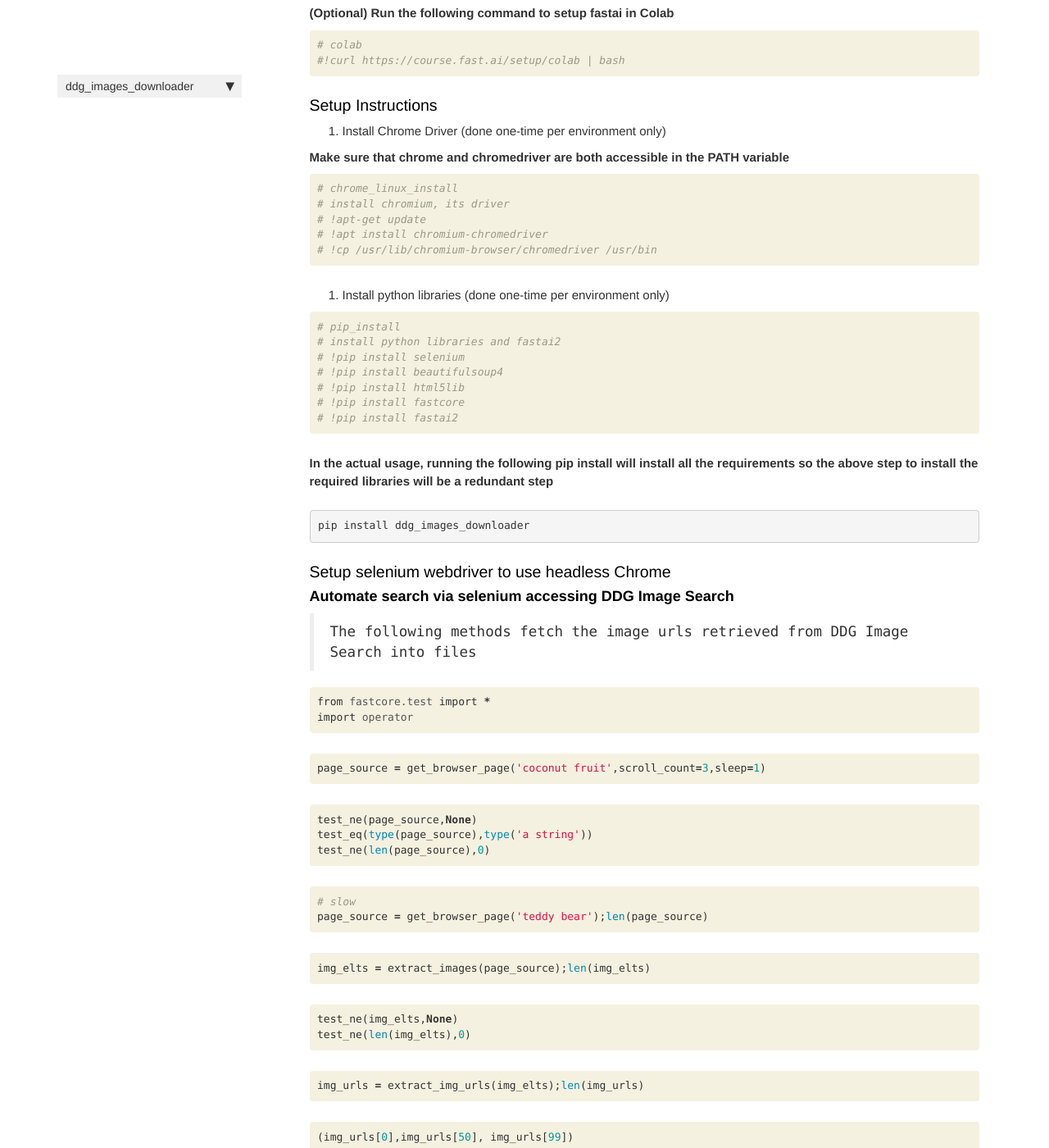
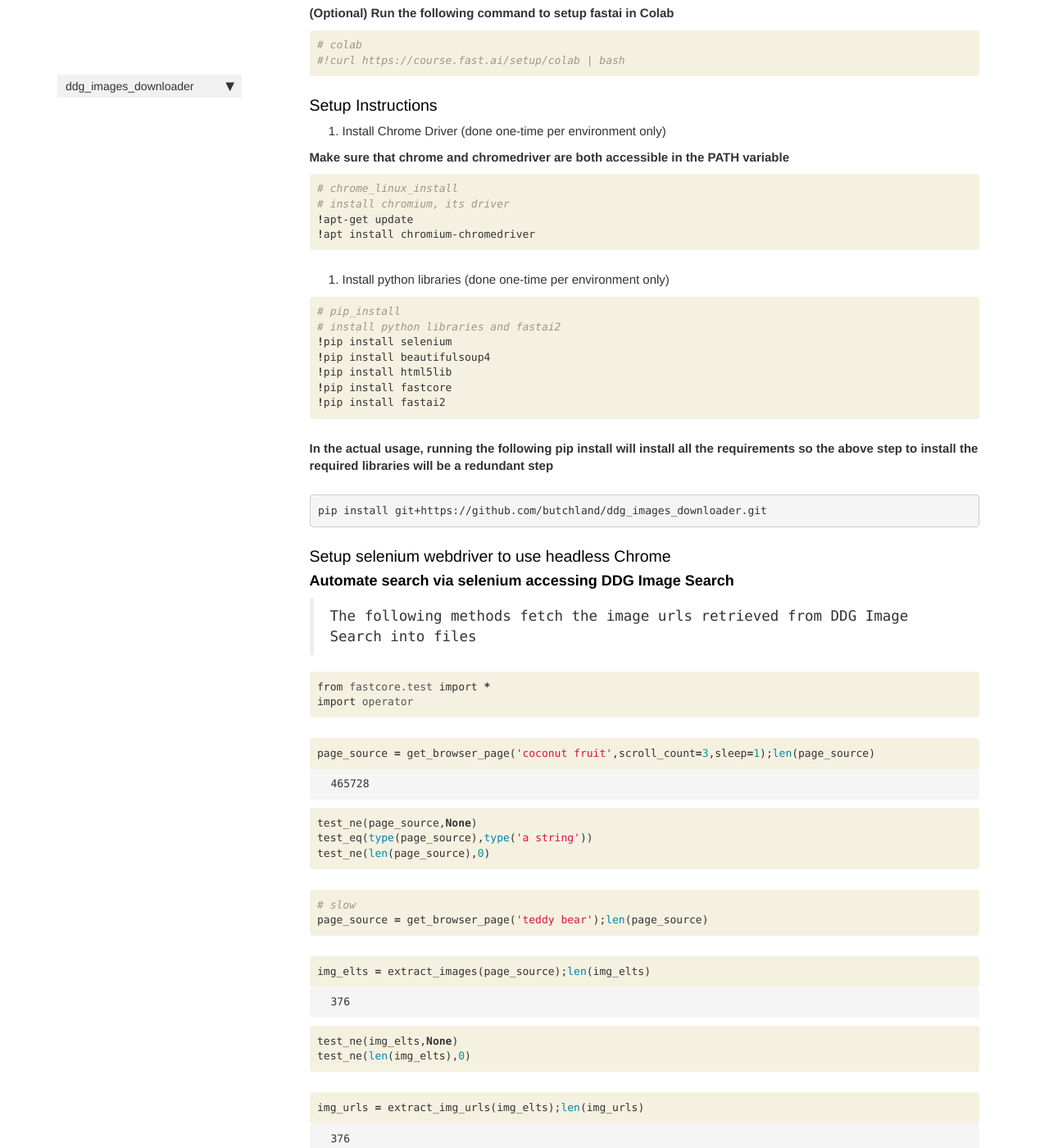
Before and after one commit to butchland/ddg_images_downloader, a Jekyll site: the page built from docs/images.html, in a window 1280 px wide and 1400 px high, scrolled down 536 px. Shown: the whole window at 82% size. Built offline with Jekyll 4.4.1, drawn with Linux system fonts in a browser that asks for light colours; nearby versions of some CDN libraries; comment, search, counter and statistics services are not loaded; some of the changed text lies outside the part shown.

```diff
--- a/docs/images.html
+++ b/docs/images.html
@@ -77,9 +77,8 @@ description: "Provides an image downloader using duckduckgo image search."
     <div class="input_area">
 <div class=" highlight hl-ipython3"><pre><span></span><span class="c1"># chrome_linux_install</span>
 <span class="c1"># install chromium, its driver</span>
-<span class="c1"># !apt-get update</span>
-<span class="c1"># !apt install chromium-chromedriver</span>
-<span class="c1"># !cp /usr/lib/chromium-browser/chromedriver /usr/bin</span>
+<span class="o">!</span>apt-get update
+<span class="o">!</span>apt install chromium-chromedriver
 </pre></div>
 
     </div>
@@ -107,11 +106,11 @@ description: "Provides an image downloader using duckduckgo image search."
     <div class="input_area">
 <div class=" highlight hl-ipython3"><pre><span></span><span class="c1"># pip_install</span>
 <span class="c1"># install python libraries and fastai2</span>
-<span class="c1"># !pip install selenium</span>
-<span class="c1"># !pip install beautifulsoup4</span>
-<span class="c1"># !pip install html5lib</span>
-<span class="c1"># !pip install fastcore</span>
-<span class="c1"># !pip install fastai2</span>
+<span class="o">!</span>pip install selenium
+<span class="o">!</span>pip install beautifulsoup4
+<span class="o">!</span>pip install html5lib
+<span class="o">!</span>pip install fastcore
+<span class="o">!</span>pip install fastai2
 </pre></div>
 
     </div>
@@ -125,7 +124,7 @@ description: "Provides an image downloader using duckduckgo image search."
 <div class="text_cell_render border-box-sizing rendered_html">
 <p><strong>In the actual usage, running the following pip install will install all the requirements so the above step to install the required libraries will be a redundant step</strong></p>
 
-<pre><code>pip install ddg_images_downloader</code></pre>
+<pre><code>pip install git+https://github.com/butchland/ddg_images_downloader.git</code></pre>
 
 </div>
 </div>
@@ -169,10 +168,26 @@ description: "Provides an image downloader using duckduckgo image search."
 
 <div class="inner_cell">
     <div class="input_area">
-<div class=" highlight hl-ipython3"><pre><span></span><span class="n">page_source</span> <span class="o">=</span> <span class="n">get_browser_page</span><span class="p">(</span><span class="s1">&#39;coconut fruit&#39;</span><span class="p">,</span><span class="n">scroll_count</span><span class="o">=</span><span class="mi">3</span><span class="p">,</span><span class="n">sleep</span><span class="o">=</span><span class="mi">1</span><span class="p">)</span>
+<div class=" highlight hl-ipython3"><pre><span></span><span class="n">page_source</span> <span class="o">=</span> <span class="n">get_browser_page</span><span class="p">(</span><span class="s1">&#39;coconut fruit&#39;</span><span class="p">,</span><span class="n">scroll_count</span><span class="o">=</span><span class="mi">3</span><span class="p">,</span><span class="n">sleep</span><span class="o">=</span><span class="mi">1</span><span class="p">);</span><span class="nb">len</span><span class="p">(</span><span class="n">page_source</span><span class="p">)</span>
 </pre></div>
 
     </div>
+</div>
+</div>
+
+<div class="output_wrapper">
+<div class="output">
+
+<div class="output_area">
+
+
+
+<div class="output_text output_subarea output_execute_result">
+<pre>465728</pre>
+</div>
+
+</div>
+
 </div>
 </div>
 
@@ -230,6 +245,22 @@ description: "Provides an image downloader using duckduckgo image search."
 </div>
 </div>
 
+<div class="output_wrapper">
+<div class="output">
+
+<div class="output_area">
+
+
+
+<div class="output_text output_subarea output_execute_result">
+<pre>376</pre>
+</div>
+
+</div>
+
+</div>
+</div>
+
 </div>
     {% endraw %}
 
@@ -265,6 +296,22 @@ description: "Provides an image downloader using duckduckgo image search."
 </div>
 </div>
 
+<div class="output_wrapper">
+<div class="output">
+
+<div class="output_area">
+
+
+
+<div class="output_text output_subarea output_execute_result">
+<pre>376</pre>
+</div>
+
+</div>
+
+</div>
+</div>
+
 </div>
     {% endraw %}
 
@@ -279,6 +326,24 @@ description: "Provides an image downloader using duckduckgo image search."
 </pre></div>
 
     </div>
+</div>
+</div>
+
+<div class="output_wrapper">
+<div class="output">
+
+<div class="output_area">
+
+
+
+<div class="output_text output_subarea output_execute_result">
+<pre>(&#39;https://tse1.mm.bing.net/th?id=OIP.Mjd00HrSTlk7nWWCCiAU6wHaEx&amp;pid=Api&amp;f=1&#39;,
+ &#39;https://tse2.mm.bing.net/th?id=OIP.Y2g2YJqtmQz1Q9CsvgVGXAHaHJ&amp;pid=Api&amp;f=1&#39;,
+ &#39;https://tse3.mm.bing.net/th?id=OIP.BAto6DRbdswy9SkluCsnegHaLH&amp;pid=Api&amp;f=1&#39;)</pre>
+</div>
+
+</div>
+
 </div>
 </div>
 
@@ -329,7 +394,7 @@ description: "Provides an image downloader using duckduckgo image search."
 
 
 <div class="output_markdown rendered_html output_subarea ">
-<h4 id="get_image_urls" class="doc_header"><code>get_image_urls</code><a href="https://github.com/butchland/ddg_images_downloader/tree/master/ddg_images_downloader/images.py#L75" class="source_link" style="float:right">[source]</a></h4><blockquote><p><code>get_image_urls</code>(<strong><code>search_string</code></strong>, <strong><code>options</code></strong>=<em><code>&lt;selenium.webdriver.chrome.options.Options object at 0x106d04b10&gt;</code></em>, <strong><code>scroll_count</code></strong>=<em><code>20</code></em>, <strong><code>sleep</code></strong>=<em><code>3</code></em>)</p>
+<h4 id="get_image_urls" class="doc_header"><code>get_image_urls</code><a href="https://github.com/butchland/ddg_images_downloader/tree/master/ddg_images_downloader/images.py#L75" class="source_link" style="float:right">[source]</a></h4><blockquote><p><code>get_image_urls</code>(<strong><code>search_string</code></strong>, <strong><code>options</code></strong>=<em><code>&lt;selenium.webdriver.chrome.options.Options object at 0x107bd7610&gt;</code></em>, <strong><code>scroll_count</code></strong>=<em><code>20</code></em>, <strong><code>sleep</code></strong>=<em><code>3</code></em>)</p>
 </blockquote>
 <p>get image urls with <code>search_string</code> and scroll down <code>scroll_count</code> times with a delay of <code>sleep</code> seconds returns a list of urls</p>
 
@@ -404,7 +469,7 @@ description: "Provides an image downloader using duckduckgo image search."
 
 
 <div class="output_markdown rendered_html output_subarea ">
-<h4 id="download_search_urls" class="doc_header"><code>download_search_urls</code><a href="https://github.com/butchland/ddg_images_downloader/tree/master/ddg_images_downloader/images.py#L89" class="source_link" style="float:right">[source]</a></h4><blockquote><p><code>download_search_urls</code>(<strong><code>path</code></strong>, <strong><code>search_terms</code></strong>, <strong><code>search_pattern</code></strong>, <strong><code>file_pattern</code></strong>=<em><code>'{0}.txt'</code></em>, <strong><code>options</code></strong>=<em><code>&lt;selenium.webdriver.chrome.options.Options object at 0x106d04b10&gt;</code></em>, <strong><code>scroll_count</code></strong>=<em><code>20</code></em>, <strong><code>sleep</code></strong>=<em><code>3</code></em>)</p>
+<h4 id="download_search_urls" class="doc_header"><code>download_search_urls</code><a href="https://github.com/butchland/ddg_images_downloader/tree/master/ddg_images_downloader/images.py#L89" class="source_link" style="float:right">[source]</a></h4><blockquote><p><code>download_search_urls</code>(<strong><code>path</code></strong>, <strong><code>search_terms</code></strong>, <strong><code>search_pattern</code></strong>, <strong><code>file_pattern</code></strong>=<em><code>'{0}.txt'</code></em>, <strong><code>options</code></strong>=<em><code>&lt;selenium.webdriver.chrome.options.Options object at 0x107bd7610&gt;</code></em>, <strong><code>scroll_count</code></strong>=<em><code>20</code></em>, <strong><code>sleep</code></strong>=<em><code>3</code></em>)</p>
 </blockquote>
 <p>download search results into a file in named after search string</p>
 
@@ -463,6 +528,20 @@ description: "Provides an image downloader using duckduckgo image search."
 </div>
 </div>
 
+<div class="output_wrapper">
+<div class="output">
+
+<div class="output_area">
+
+<div class="output_subarea output_stream output_stdout output_text">
+<pre>panda bear 344
+</pre>
+</div>
+</div>
+
+</div>
+</div>
+
 </div>
     {% endraw %}
 
@@ -477,6 +556,22 @@ description: "Provides an image downloader using duckduckgo image search."
 </pre></div>
 
     </div>
+</div>
+</div>
+
+<div class="output_wrapper">
+<div class="output">
+
+<div class="output_area">
+
+
+
+<div class="output_text output_subarea output_execute_result">
+<pre>(#5) [Path(&#39;bears/black.txt&#39;),Path(&#39;bears/panda.txt&#39;),Path(&#39;bears/teddy.txt&#39;),Path(&#39;bears/black&#39;),Path(&#39;bears/teddy&#39;)]</pre>
+</div>
+
+</div>
+
 </div>
 </div>
 
@@ -636,6 +731,21 @@ but allow it to pause the query with a configurable delay between image requests
 </div>
 </div>
 
+<div class="output_wrapper">
+<div class="output">
+
+<div class="output_area">
+
+<div class="output_subarea output_stream output_stdout output_text">
+<pre>Converted 00_images.ipynb.
+Converted index.ipynb.
+</pre>
+</div>
+</div>
+
+</div>
+</div>
+
 </div>
     {% endraw %}
 
```
Also changed, not shown: docs/index.html (+20 -11 lines), README.md, 2 other files.
